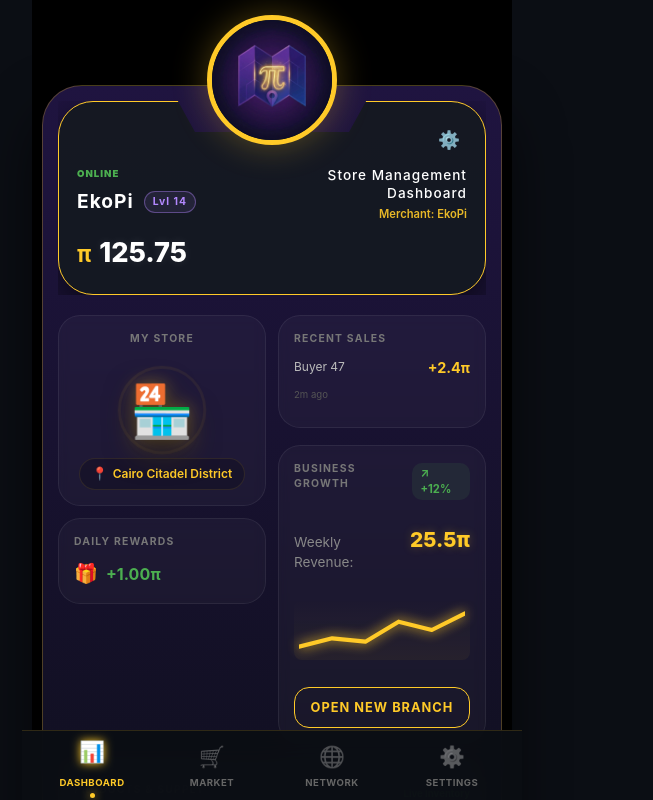
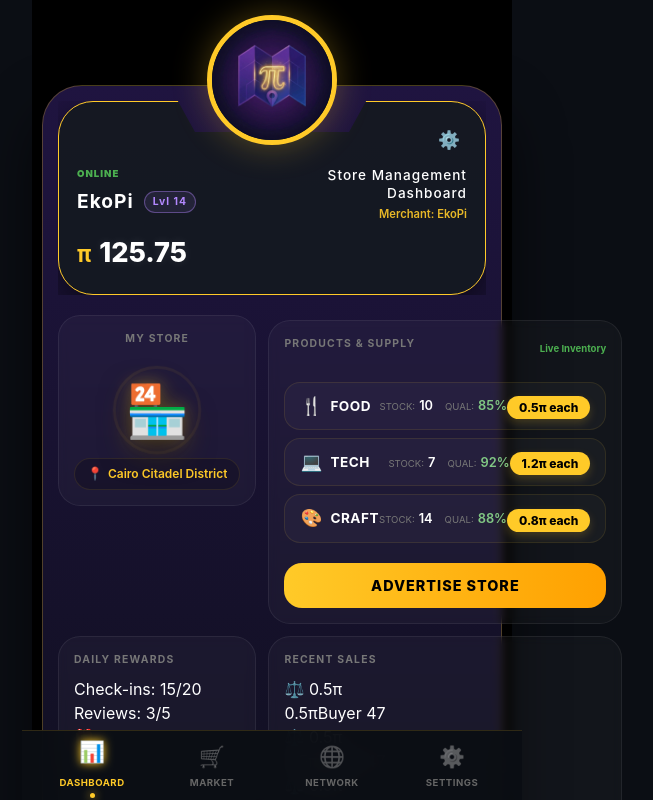
Before and after one commit to Maplypi-Official/maplypi-frontend, a React (Vite) app: page / in a window 1280 px wide. Shown: the top 800 px of the page, without its empty margins (368-1021 px from the left). Built offline with nearby package versions, Linux system fonts and the light colour scheme; no server answers.

Commit message:
Update Dashboard.tsx

```diff
--- a/src/components/Layout/Dashboard.tsx
+++ b/src/components/Layout/Dashboard.tsx
@@ -8,9 +8,8 @@ import Header from '../Header/Header';
 import MyStore from '../Stats/MyStore';
 import ProductsSupply from '../Stats/ProductsSupply';
 import BusinessGrowth from '../Stats/BusinessGrowth';
-import Navbar from '../Navigation/Navbar'; // استيراد المكون الجديد
+import Navbar from '../Navigation/Navbar';
 
-// استيراد التنسيق الموحد المحدث
 import './Dashboard.css';
 
 interface UserData {
@@ -51,12 +50,9 @@ const Dashboard: React.FC = () => {
 
   return (
     <div className="ts-dashboard-container">
-      {/* 👑 التاج الذهبي */}
       <Crown logoUrl={maplypiLogo} />
 
-      {/* 📦 الكارت الكبير (Mirror Design) */}
       <div className="maply-main-card">
-
         <Header
           userName={userData?.username || 'EkoPi'}
           level={userData?.level || 14}
@@ -65,43 +61,48 @@ const Dashboard: React.FC = () => {
         />
 
         <main className="ts-main-grid">
-          {/* العمود الأيسر: معلومات المتجر والمكافآت */}
-          <div className="grid-column">
+          {/* الصف الأول: المتجر والمنتجات */}
+          <div className="grid-col-1">
             <MyStore location={userData?.location || 'Cairo Citadel District'} />
+          </div>
+          <div className="grid-col-2">
+            <ProductsSupply products={products} />
+          </div>
 
+          {/* الصف الثاني: المكافآت، المبيعات، والنمو */}
           <section className="ts-panel daily-reward-panel">
              <h3>DAILY REWARDS</h3>
-               <div className="reward-content">
-                  <span className="reward-icon">🎁</span>
-                  <span className="reward-amount">+1.00π</span>
+             <div className="reward-bars">
+                <div className="progress-wrapper">
+                   <div className="p-label">Check-ins: <span>15/20</span></div>
+                   <div className="p-bar"><div className="p-fill" style={{width: '75%'}}></div></div>
+                </div>
+                <div className="progress-wrapper">
+                   <div className="p-label">Reviews: <span>3/5</span></div>
+                   <div className="p-bar"><div className="p-fill" style={{width: '60%'}}></div></div>
+                </div>
+                <div className="chest-row">🎁</div>
              </div>
           </section>
-          </div>
 
-          {/* العمود الأيمن: المبيعات والنمو */}
-          <div className="grid-column">
           <section className="ts-panel recent-sales">
             <h3>RECENT SALES</h3>
-              <div className="sale-item">
-                 <span className="buyer-name">Buyer 47</span>
-                 <span className="sale-val">+2.4π</span>
+            {[1, 2, 3].map((item) => (
+              <div key={item} className="mini-sale-row">
+                 <span className="sale-icon">⚖️ 0.5π</span>
+                 <div className="sale-data">
+                    <span className="s-price">0.5π</span>
+                    <span className="s-buyer">Buyer 47</span>
                  </div>
-              <p className="sub-text">2m ago</p>
+              </div>
+            ))}
           </section>
 
           <BusinessGrowth />
-          </div>
-
-          {/* المنتجات تأخذ العرض الكامل أسفل العمودين */}
-          <div className="full-width">
-            <ProductsSupply products={products} />
-          </div>
         </main>
       </div>
 
-      {/* 🧭 شريط التنقل السفلي */}
       <Navbar />
-
       {error && <div className="error-toast">{error}</div>}
     </div>
   );
```
Lines whose indentation alone changed are shown as unchanged.
